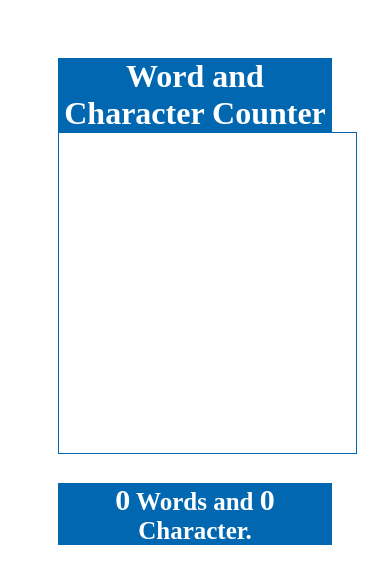
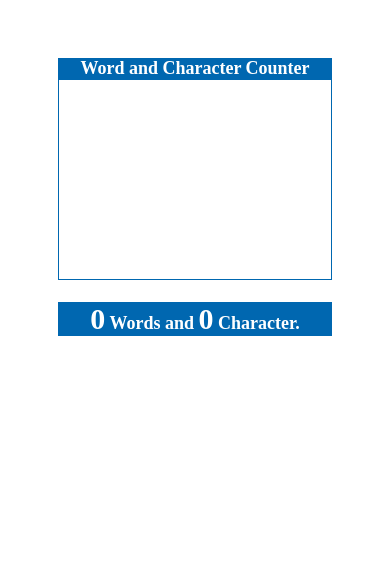
Before and after one commit to MeetFluorine/WordCounter, a plain HTML site: page index.html in a window 390 px wide. Drawn offline with Linux system fonts and the light colour scheme.

Commit message:
Update styles.css

```diff
--- a/styles.css
+++ b/styles.css
@@ -28,3 +28,40 @@ p{
 #word, #char{
     font-size: 30px;
 }
+
+/* For Responsiveness  */
+
+@media (min-width:680px) and (max-width:1000px){
+    #textbox{
+        width:95%;
+    }
+}
+
+@media (min-width:535px) and (max-width:680px){
+    #textbox{
+        width:93%;
+    }
+}
+
+@media (min-width:430px) and (max-width:535px){
+    #textbox{
+        width: 90%;
+    }
+}
+
+@media  (max-width:430px){
+    #textbox{
+        width: 88%;
+        height: 20vh;
+    }
+    h1{
+        white-space: nowrap;
+        font-size: 18px;
+    }
+    p{
+        white-space: nowrap;
+        font-size: 18px;
+    }
+
+
+}
```
